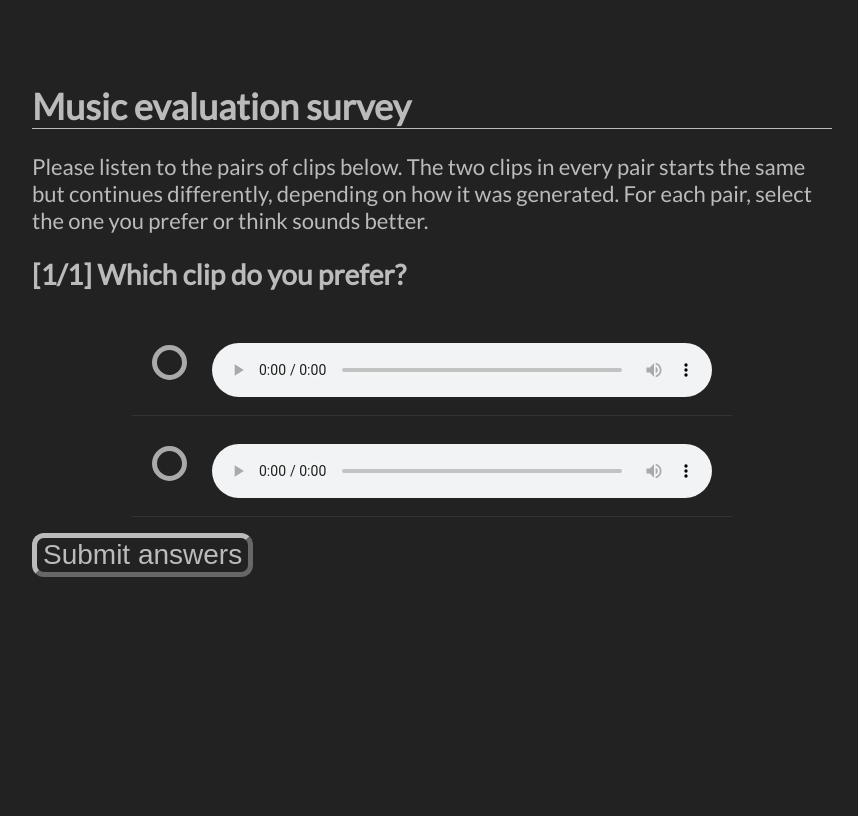
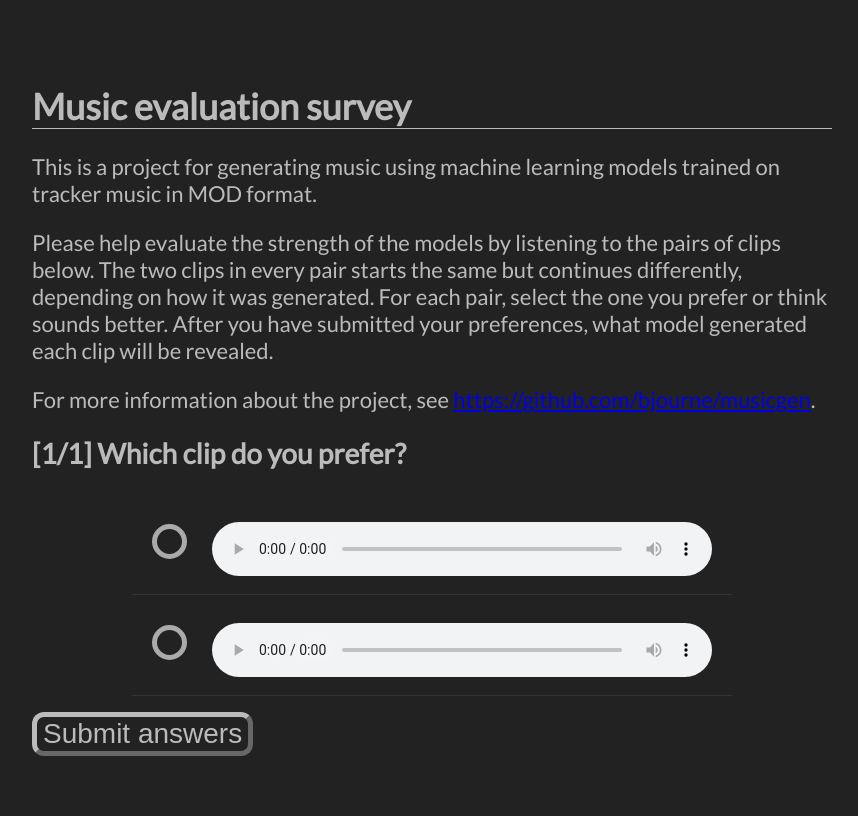
Before and after one commit to bjourne/django-musicsurvey, a Django app: template musicsurvey/templates/musicsurvey/index.html in a window 1280 px wide. Shown: the top 816 px of the page, without its empty margins (208-1066 px from the left). Run offline with Django 3.2, Linux system fonts and the light colour scheme; the template is opened without the code that fills it: most values are stand-ins (such as "Sample title", 1, 10 or a date in 2020).

Commit message:
more explanation text

```diff
--- a/musicsurvey/templates/musicsurvey/index.html
+++ b/musicsurvey/templates/musicsurvey/index.html
@@ -48,10 +48,16 @@
           onsubmit="return survey_submit()">
       {% csrf_token %}
       <h1>Music evaluation survey</h1>
-      <p>Please listen to the pairs of clips below. The two clips in
-        every pair starts the same but continues differently,
-        depending on how it was generated. For each pair, select the
-        one you prefer or think sounds better.</p>
+      <p>This is a project for generating music using machine learning
+        models trained on tracker music in MOD format.</p>
+      <p>Please help evaluate the strength of the models by listening
+      to the pairs of clips below. The two clips in every pair starts
+      the same but continues differently, depending on how it was
+      generated. For each pair, select the one you prefer or think
+      sounds better. After you have submitted your preferences, what
+      model generated each clip will be revealed.</p>
+      <p>For more information about the project, see <a href =
+      "https://github.com/bjourne/musicgen">https://github.com/bjourne/musicgen</a>.</p>
       {% for p0, p1 in pairs %}
       <h2>[{{ forloop.counter }}/{{ pairs|length }}] Which clip do you prefer?</h2>
       <ul class="two-choice">
```
